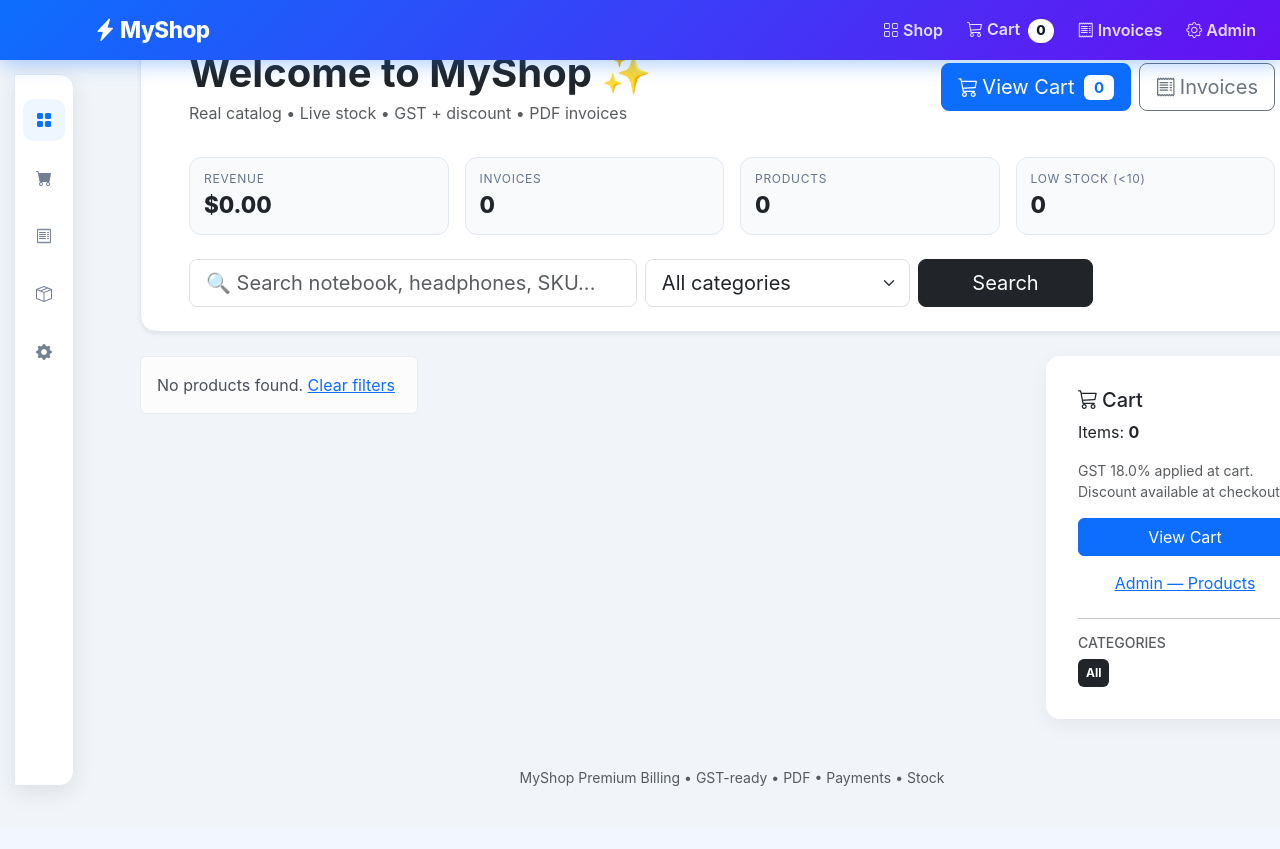
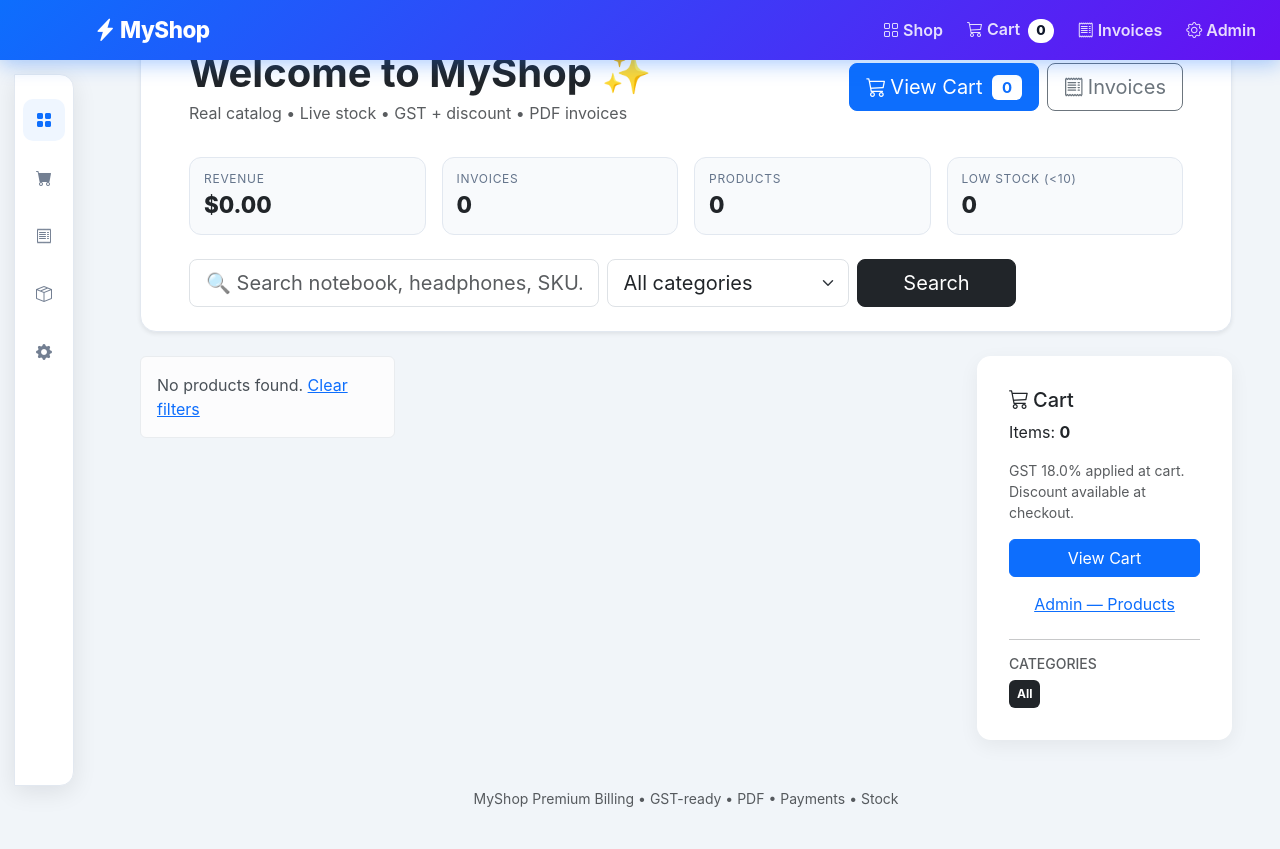
Before and after one commit to MauryaQbit/python-base-billing-system, a Flask app: page / in a window 1280 px wide; the page is wider, and only the part inside the window is pictured. Before the commit the page ends 798 px from the top of that part, so only its background shows below. Run offline with Flask 2, Linux system fonts and the light colour scheme; data that the repository does not hold is empty.

Commit message:
fix(css): prevent horizontal page overflow on desktop

```diff
--- a/static/css/style.css
+++ b/static/css/style.css
@@ -58,6 +58,7 @@ body { background: #f1f5f9; font-family: Inter, system-ui, -apple-system, Segoe
 
 .app-main {
 	margin-left: 92px;
+	width: calc(100% - 92px);
 	padding-top: 76px;
 }
 
```
